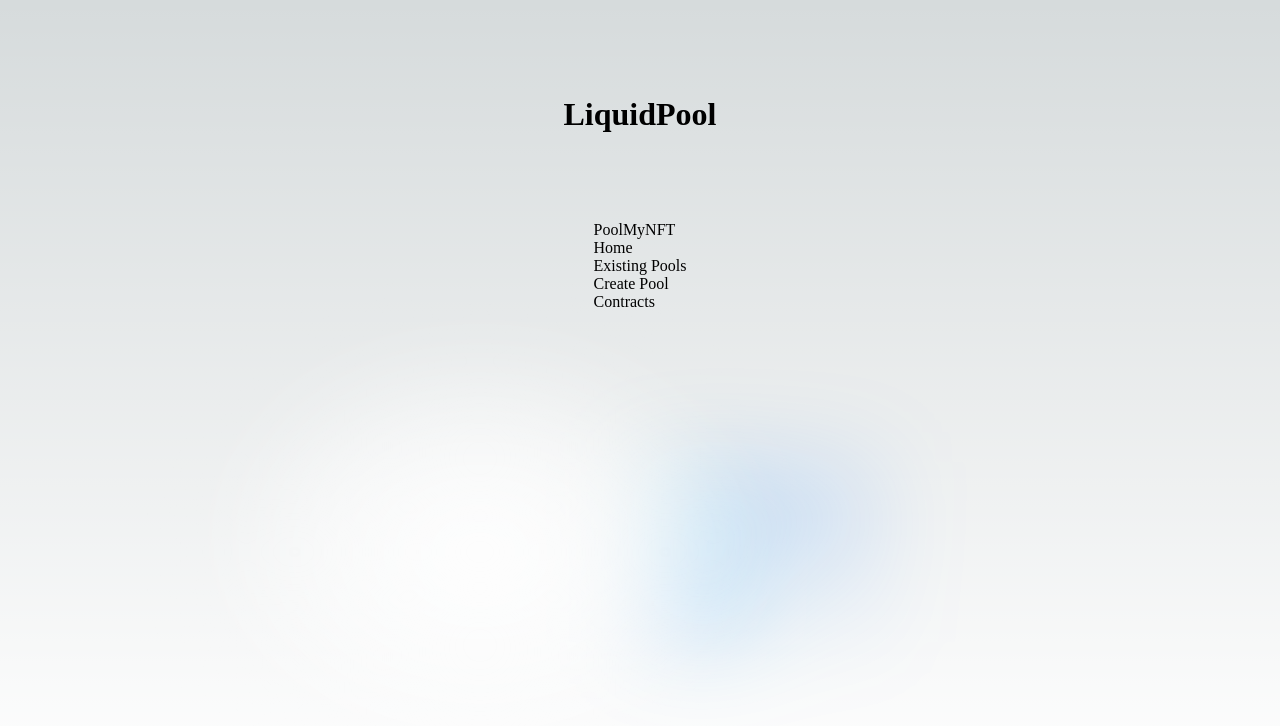
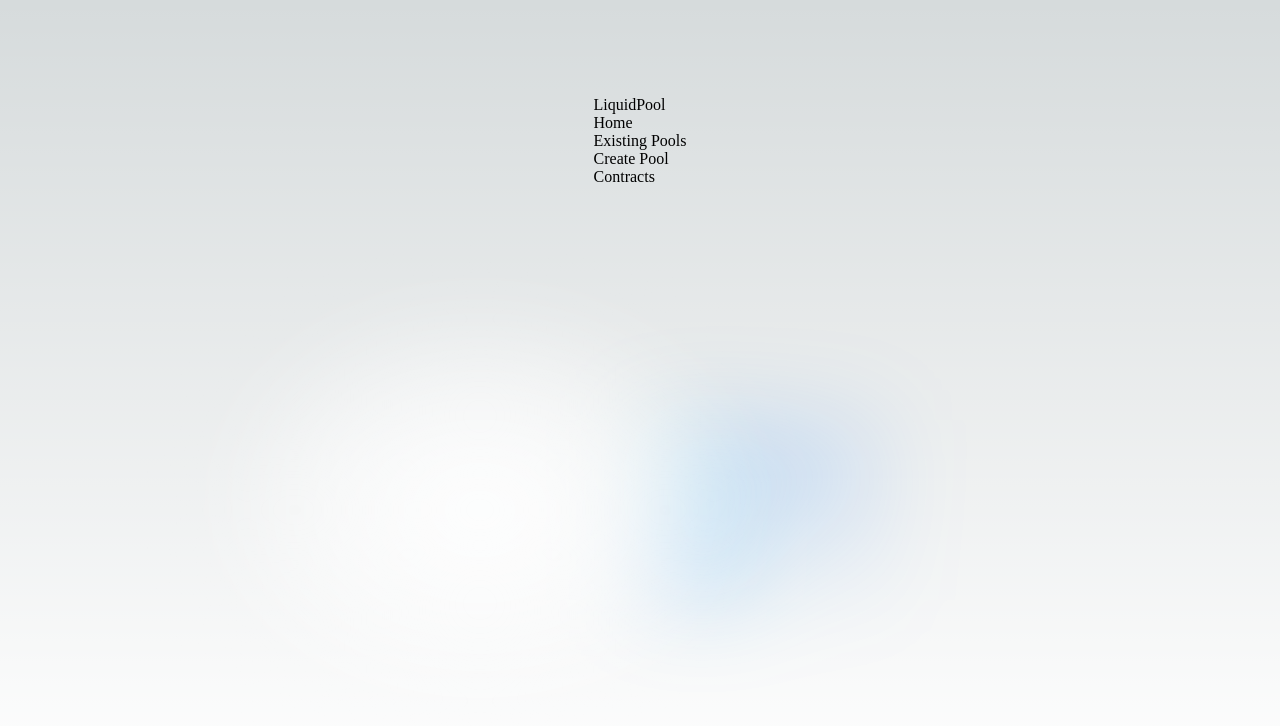
Before and after one commit to punitarani/liquidpool, a Next.js app: page / in a window 1280 px wide. Shown: the top 726 px of the page. Built offline with nearby package versions, Linux system fonts and the light colour scheme.

Commit message:
Format with prettier

```diff
--- a/src/app/components/NavBar.tsx
+++ b/src/app/components/NavBar.tsx
@@ -1,31 +1,24 @@
-// create nav bar component with 3 options: home, existing pools, create pools
-import React from 'react';
-import Link from 'next/link';
-// import ConnectWalletButton from './ConnectWalletButton.js';
+import React from "react";
+import Link from "next/link";
 
-
-export default function Navbar({}) {
-
+export default function Navbar() {
   return (
-        <div className='flex justify-between h-12 bg-white text-gray-800 w-full p-2'>
-        <div className='flex items-center'>
-            <Link href='/' className='font-bold text-xl mx-2'>PoolMyNFT</Link>
-            <Link href='/'>
-            <div className='ml-4'>Home</div>
+    <div>
+      <div>
+        <Link href="/">LiquidPool</Link>
+        <Link href="/">
+          <div>Home</div>
         </Link>
-            <Link href='/existingpools'>
-            <div className='ml-4'>Existing Pools</div>
+        <Link href="/existingpools">
+          <div>Existing Pools</div>
         </Link>
-            <Link href='/createpool'>
-            <div className='ml-4'>Create Pool</div>
+        <Link href="/createpool">
+          <div>Create Pool</div>
         </Link>
-            <Link href='/contracts'>
-            <div className='ml-4'>Contracts</div>
+        <Link href="/contracts">
+          <div>Contracts</div>
         </Link>
       </div>
-        <div className='flex items-center'>
-            {/* <ConnectWalletButton connectedAddress={connectedAddress} setAddress={setAddress}/> */}
     </div>
-        </div>
-    )
+  );
 }
--- a/src/app/page.tsx
+++ b/src/app/page.tsx
@@ -1,4 +1,3 @@
-import Image from "next/image";
 import { Inter } from "next/font/google";
 import NavBar from "./components/NavBar";
 import styles from "./page.module.css";
@@ -8,12 +7,9 @@ const inter = Inter({ subsets: ["latin"] });
 export default function Home() {
   return (
     <main className={styles.main}>
-      <h1 className={styles.title}>LiquidPool</h1>
       <NavBar />
       <div className={styles.description}></div>
-
       <div className={styles.center}></div>
-
       <div className={styles.grid}></div>
     </main>
   );
```
Lines whose indentation alone changed are shown as unchanged.
